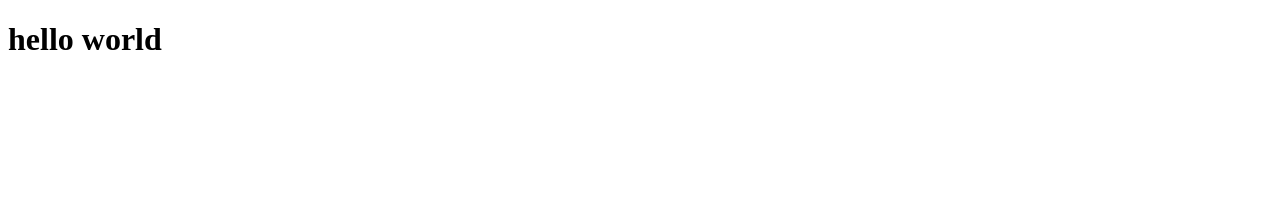
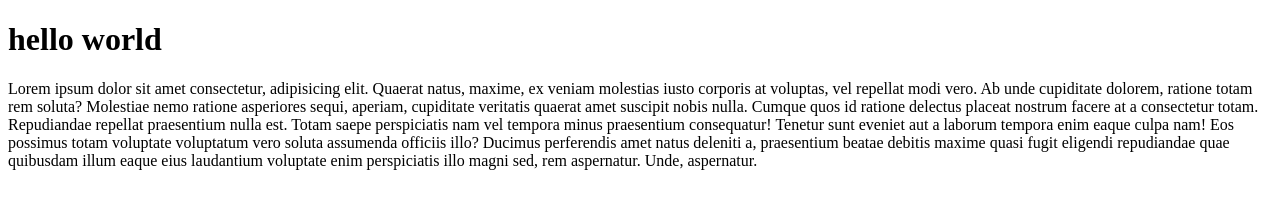
Before and after one commit to larho888/pull-request-fun, a plain HTML site: page index.html in a window 1280 px wide. Drawn offline with Linux system fonts and the light colour scheme.

Commit message:
added paragraph

```diff
--- a/index.html
+++ b/index.html
@@ -8,6 +8,9 @@
 </head>
 <body>
     <h1>hello world</h1>
-
+    <p>Lorem ipsum dolor sit amet consectetur, adipisicing elit. Quaerat natus, maxime, ex veniam molestias iusto corporis at voluptas, vel repellat modi vero. Ab unde cupiditate dolorem, ratione totam rem soluta?
+    Molestiae nemo ratione asperiores sequi, aperiam, cupiditate veritatis quaerat amet suscipit nobis nulla. Cumque quos id ratione delectus placeat nostrum facere at a consectetur totam. Repudiandae repellat praesentium nulla est.
+    Totam saepe perspiciatis nam vel tempora minus praesentium consequatur! Tenetur sunt eveniet aut a laborum tempora enim eaque culpa nam! Eos possimus totam voluptate voluptatum vero soluta assumenda officiis illo?
+    Ducimus perferendis amet natus deleniti a, praesentium beatae debitis maxime quasi fugit eligendi repudiandae quae quibusdam illum eaque eius laudantium voluptate enim perspiciatis illo magni sed, rem aspernatur. Unde, aspernatur.</p>
 </body>
 </html>
```
